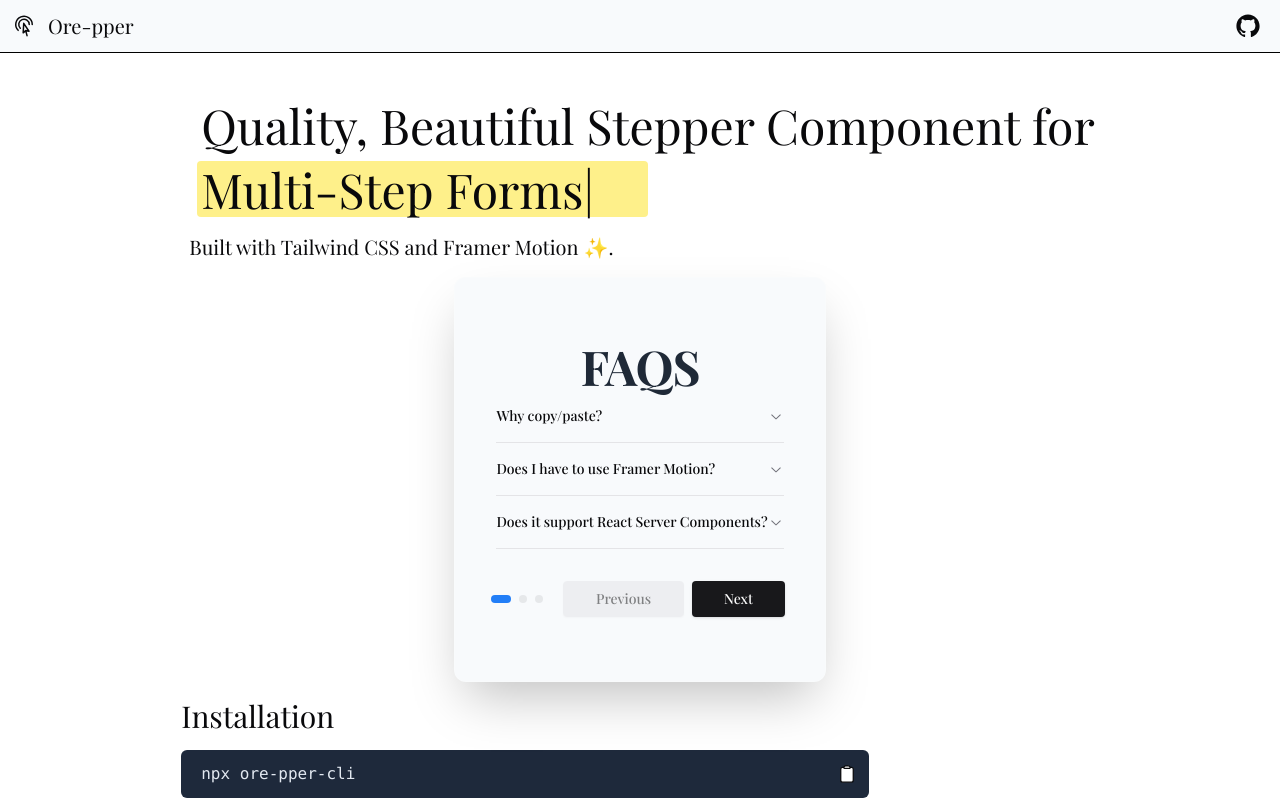
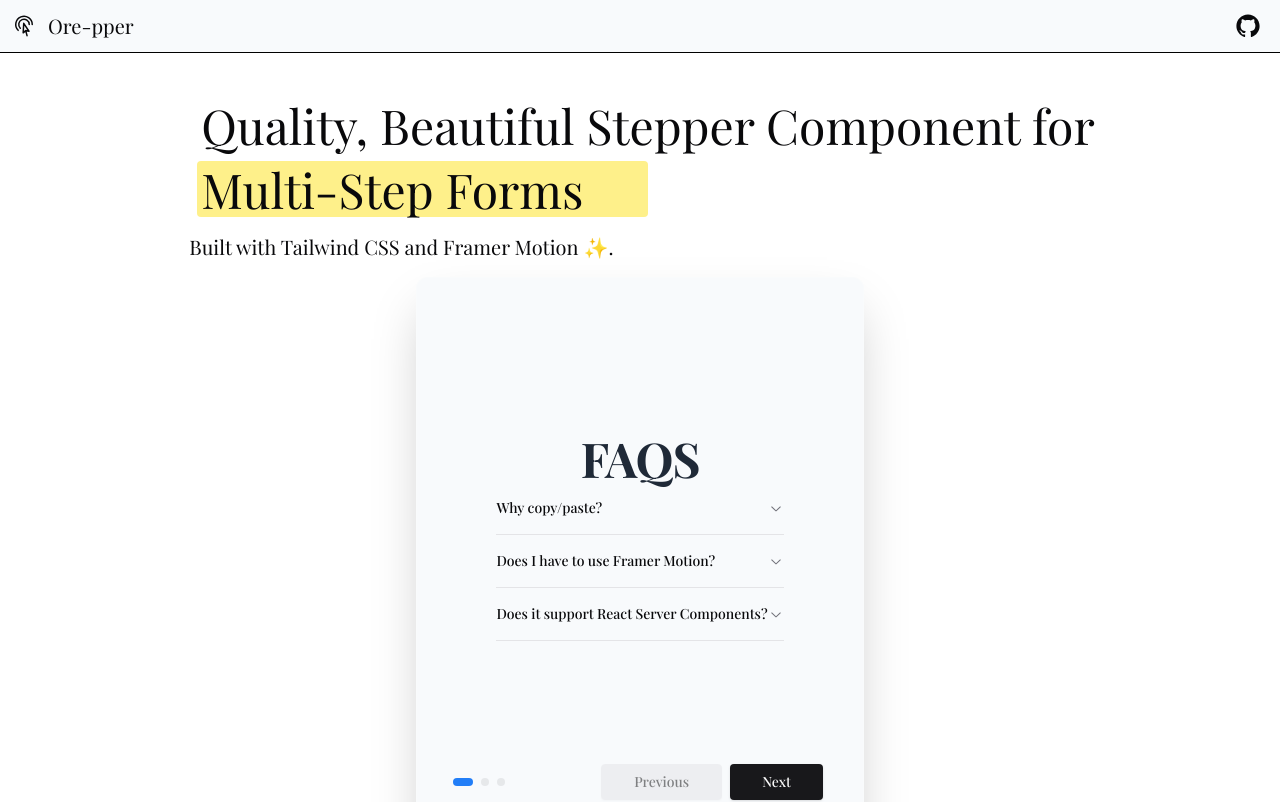
Before and after one commit to glamboyosa/ore-pper, a Next.js app in the folder orepper-landing/: page / in a window 1280 px wide. Shown: the top 802 px of the page. Built offline with nearby package versions, Linux system fonts and the light colour scheme; a web font is replaced by a local one.

Commit message:
make card fixed to avoid some cumulative layout shift stuff

```diff
--- a/orepper-landing/components/card-content.tsx
+++ b/orepper-landing/components/card-content.tsx
@@ -7,7 +7,7 @@ type CardContentProps = {
 
 const CardContent = ({ data }: CardContentProps) => {
   return (
-    <div className="flex justify-center items-center flex-col">
+    <div className="flex h-3/4 justify-center items-center flex-col">
       <h3 className="text-5xl font-bold tracking-tight text-gray-800">
         {data.title}
       </h3>
--- a/orepper-landing/components/ui/spotlight.tsx
+++ b/orepper-landing/components/ui/spotlight.tsx
@@ -1,14 +1,6 @@
 "use client";
 import { motion, useMotionTemplate, useMotionValue } from "framer-motion";
 import { MouseEvent, useState } from "react";
-import {
-  Accordion,
-  AccordionContent,
-  AccordionItem,
-  AccordionTrigger,
-} from "@/components/ui/accordion";
-import Link from "next/link";
-import Code from "../code/code";
 import Stepper from "../stepper";
 import { Button } from "./button";
 import { createOnboardingData } from "@/lib/utils";
@@ -29,7 +21,7 @@ export default function Spotlight() {
   return (
     <motion.div
       layout
-      className="group relative max-w-md text-center   rounded-xl border border-white/10 bg-slate-50 px-8 py-16 shadow-2xl"
+      className="group relative max-w-md w-[448px] text-center h-[650px]   rounded-xl border border-white/10 bg-slate-50 px-8 py-16 shadow-2xl"
       onMouseMove={handleMouseMove}
     >
       <motion.div
--- a/orepper-landing/lib/data.tsx
+++ b/orepper-landing/lib/data.tsx
@@ -24,6 +24,7 @@ const data = [
   {
     title: "FAQS",
     render: (
+      <div className="place-self-start">
         <Accordion type="multiple">
           <AccordionItem value="item-1">
             <AccordionTrigger>Why copy/paste?</AccordionTrigger>
@@ -42,11 +43,13 @@ const data = [
             </AccordionContent>
           </AccordionItem>
           <AccordionItem value="item-2">
-          <AccordionTrigger>Does I have to use Framer Motion?</AccordionTrigger>
+            <AccordionTrigger>
+              Does I have to use Framer Motion?
+            </AccordionTrigger>
             <AccordionContent>
               No, you can opt-out if you wish, the animation works with plain
-            ol&apos; Tailwind CSS. However, Framer Motion is recommended as the
-            optimizations make it much sleeker.
+              ol&apos; Tailwind CSS. However, Framer Motion is recommended as
+              the optimizations make it much sleeker.
             </AccordionContent>
           </AccordionItem>
           <AccordionItem value="item-3">
@@ -58,6 +61,7 @@ const data = [
             </AccordionContent>
           </AccordionItem>
         </Accordion>
+      </div>
     ),
   },
   {
```
Lines whose indentation alone changed are shown as unchanged.
